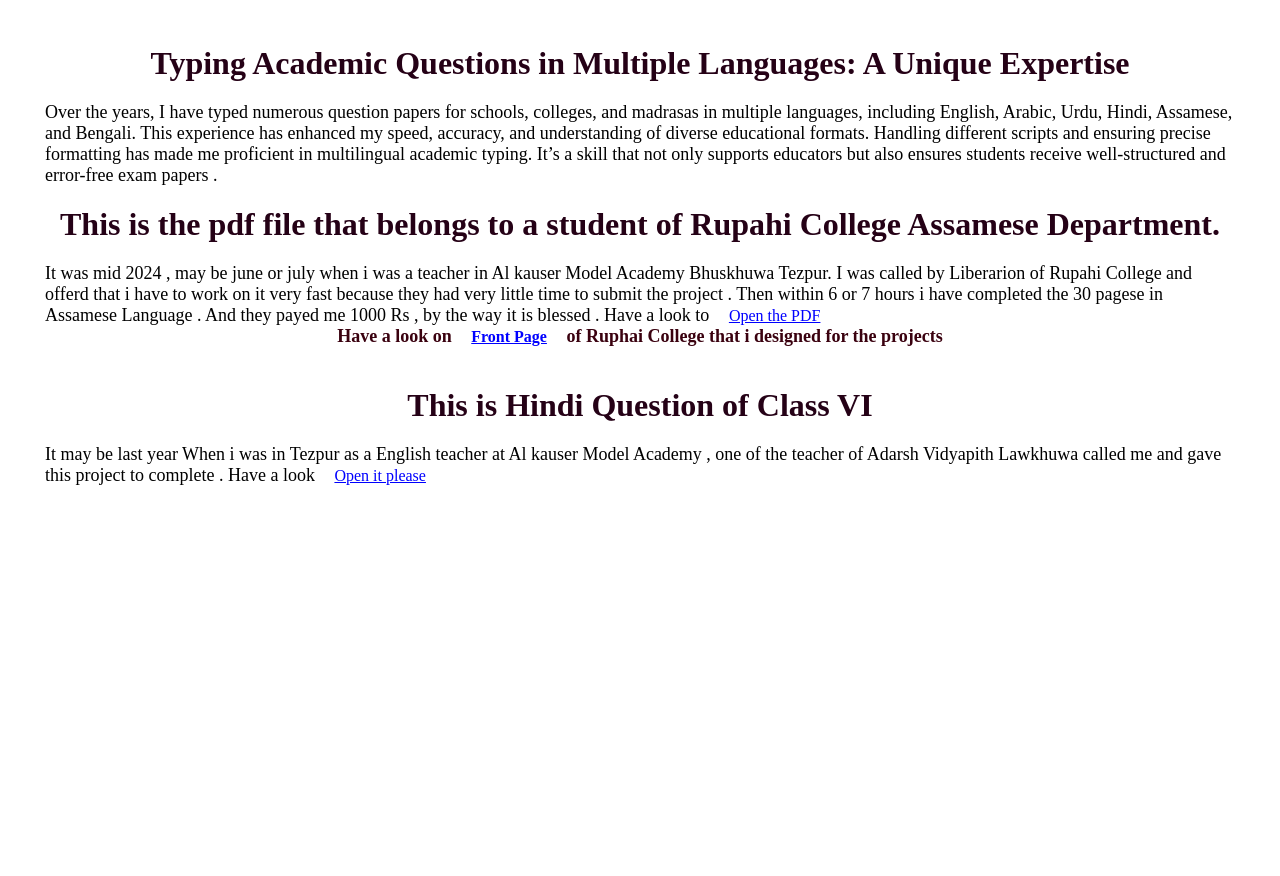
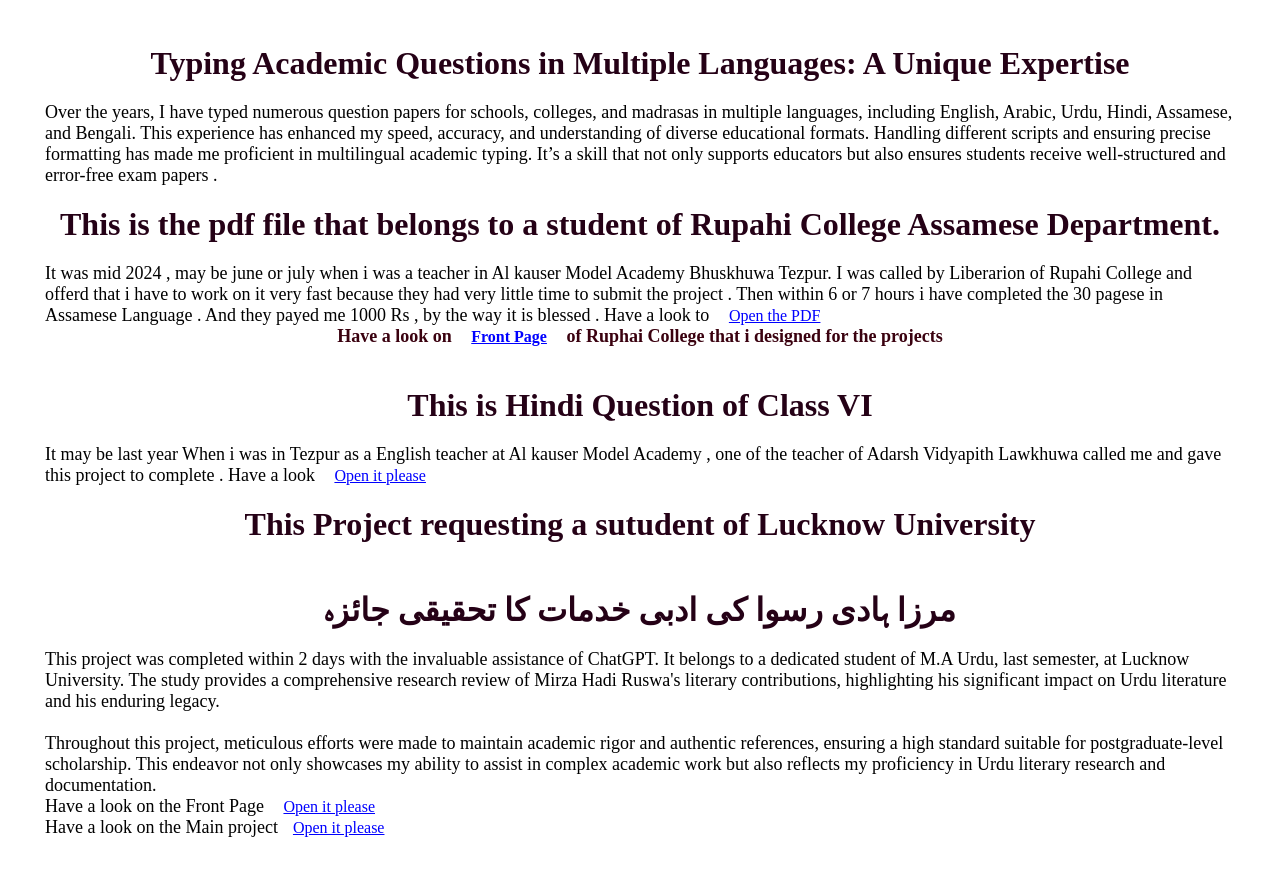
Before and after one commit to Qarizakirnadwi/Jakir-s-Digital-Planet, a plain HTML site: page pdf.html in a window 1280 px wide. Before the commit the page ends 800 px from the top, so only its background shows below. Drawn offline with Linux system fonts and the light colour scheme.

Commit message:
Update pdf.html
Another Project added

```diff
--- a/pdf.html
+++ b/pdf.html
@@ -60,5 +60,15 @@
     </p>
     <h1>This is Hindi Question of Class VI </h1>
     <p>It may be last year When i was in Tezpur as a English teacher at Al kauser Model Academy , one of the teacher of Adarsh Vidyapith Lawkhuwa called me and gave this project to complete . Have a look <a href="Class 6 Hindi Adarsh Vidyalaya Lawkhuwa.pdf">Open it please</a></p>
+       <h1>This Project requesting a sutudent of Lucknow University</h1><br>
+      <h1>مرزا ہادی رسوا کی ادبی خدمات کا تحقیقی جائزہ</h1>
+    <p>
+        This project was completed within 2 days with the invaluable assistance of ChatGPT. It belongs to a dedicated student of M.A Urdu, last semester, at Lucknow University. The study provides a comprehensive research review of Mirza Hadi Ruswa's literary contributions, highlighting his significant impact on Urdu literature and his enduring legacy.
+        <br><br>
+        Throughout this project, meticulous efforts were made to maintain academic rigor and authentic references, ensuring a high standard suitable for postgraduate-level scholarship. This endeavor not only showcases my ability to assist in complex academic work but also reflects my proficiency in Urdu literary research and documentation.<br>
+        Have a look on the Front Page <a href="Front page Second  time Updated.pdf">Open it please</a>
+        <br>
+        Have a look on the Main project<a href="Project Updated.pdf">Open it please</a>
+    </p>
 </body>
 </html>
```
